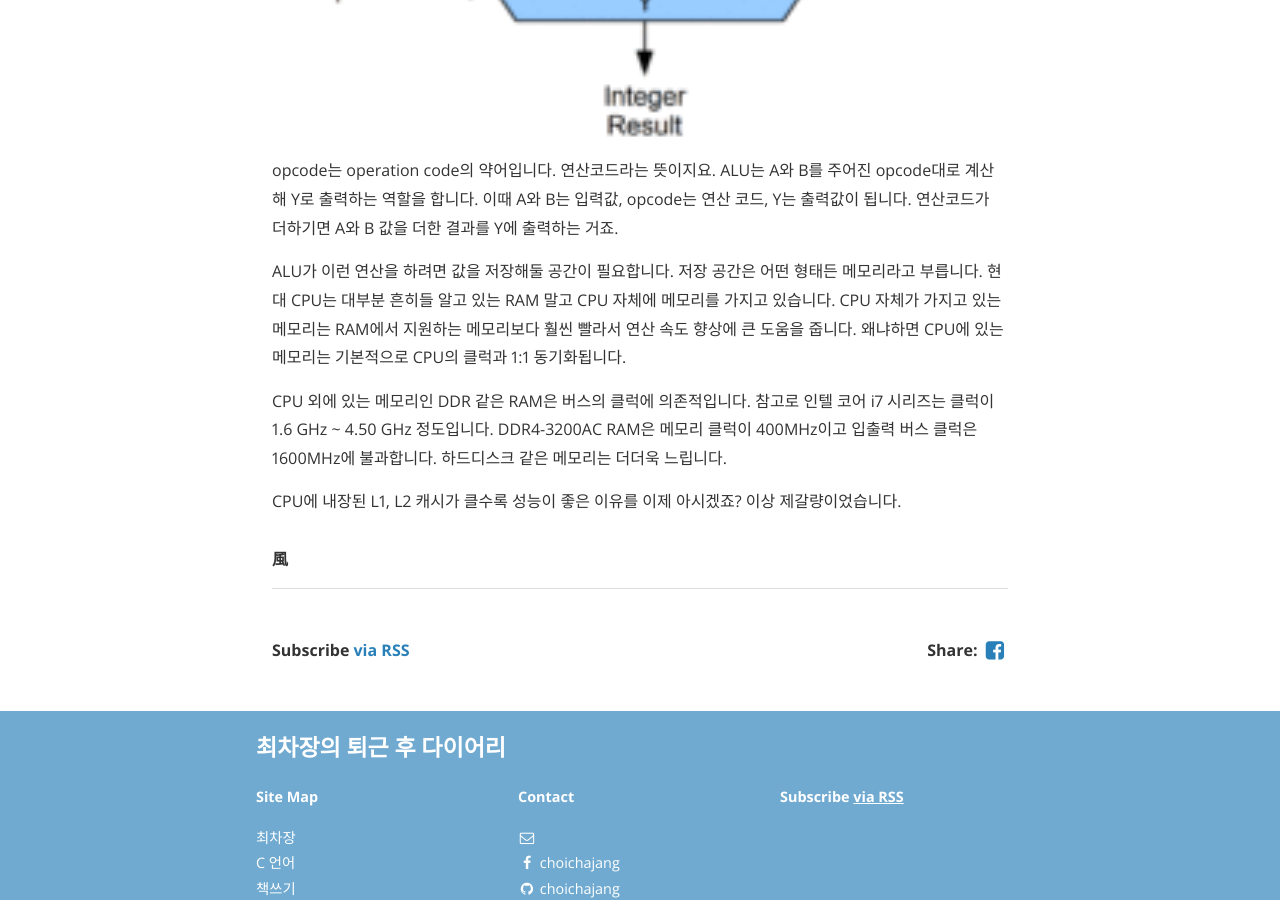
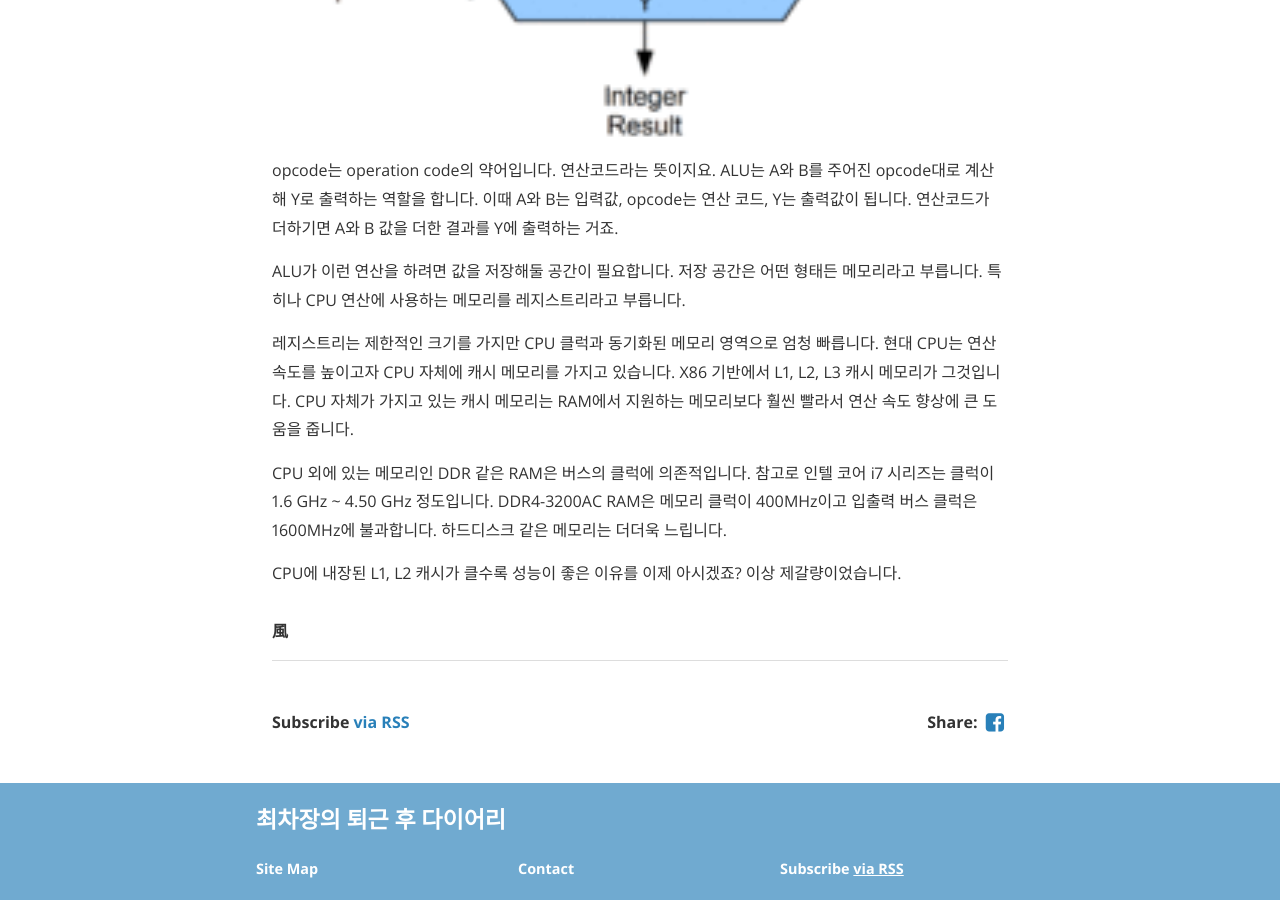
Before and after one commit to hwchoi2009/choichajang.github.io, a Jekyll site: the page built from _posts/2019-01-31-clang-00011-post.md, in a window 1280 px wide and 900 px high, scrolled down 3342 px. Built offline with Jekyll 4.4.1, drawn with Linux system fonts in a browser that asks for light colours; nearby versions of some CDN libraries.

Commit message:
Update 2019-01-31-clang-00011-post.md

```diff
--- a/_posts/2019-01-31-clang-00011-post.md
+++ b/_posts/2019-01-31-clang-00011-post.md
@@ -185,9 +185,12 @@ int main(void) {
 
 opcode는 operation code의 약어입니다. 연산코드라는 뜻이지요. ALU는 A와 B를 주어진 opcode대로 계산해 Y로 출력하는 역할을 합니다. 이때 A와 B는 입력값, opcode는 연산 코드, Y는 출력값이 됩니다. 연산코드가 더하기면 A와 B 값을 더한 결과를 Y에 출력하는 거죠.
 
-ALU가 이런 연산을 하려면 값을 저장해둘 공간이 필요합니다. 저장 공간은 어떤 형태든 메모리라고 부릅니다. 현대 CPU는 대부분 흔히들 알고 있는 RAM  말고 CPU 자체에 메모리를 가지고 있습니다. CPU 자체가 가지고 있는 메모리는 RAM에서 지원하는 메모리보다 훨씬 빨라서 연산 속도 향상에 큰 도움을 줍니다. 왜냐하면 CPU에 있는 메모리는 기본적으로 CPU의 클럭과 1:1 동기화됩니다.
+ALU가 이런 연산을 하려면 값을 저장해둘 공간이 필요합니다. 저장 공간은 어떤 형태든 메모리라고 부릅니다. 특히나 CPU 연산에 사용하는 메모리를 레지스트리라고 부릅니다.
+
+레지스트리는 제한적인 크기를 가지만 CPU 클럭과 동기화된 메모리 영역으로 엄청 빠릅니다. 현대 CPU는 연산 속도를 높이고자 CPU 자체에 캐시 메모리를 가지고 있습니다. X86 기반에서 L1, L2, L3 캐시 메모리가 그것입니다. CPU 자체가 가지고 있는 캐시 메모리는 RAM에서 지원하는 메모리보다 훨씬 빨라서 연산 속도 향상에 큰 도움을 줍니다.
 
 CPU 외에 있는 메모리인 DDR 같은 RAM은 버스의 클럭에 의존적입니다. 참고로 인텔 코어 i7 시리즈는 클럭이 1.6 GHz ~ 4.50 GHz 정도입니다. DDR4-3200AC RAM은  메모리 클럭이 400MHz이고 입출력 버스 클럭은 1600MHz에 불과합니다. 하드디스크 같은 메모리는 더더욱 느립니다.
+
 
 CPU에 내장된 L1, L2 캐시가 클수록 성능이 좋은 이유를 이제 아시겠죠?
 이상 제갈량이었습니다.
```
